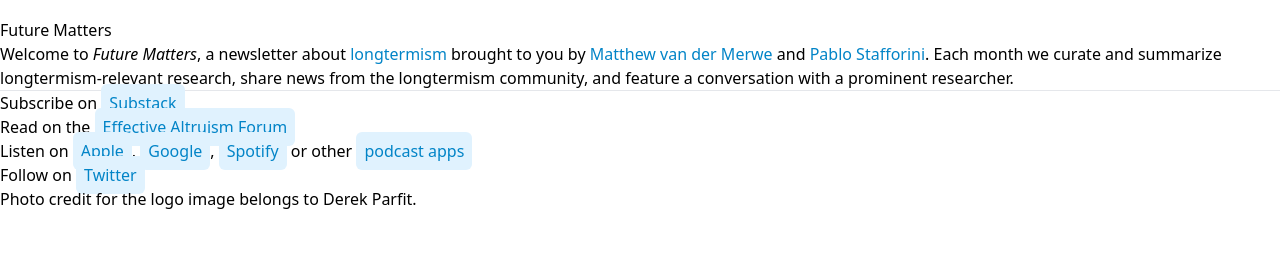
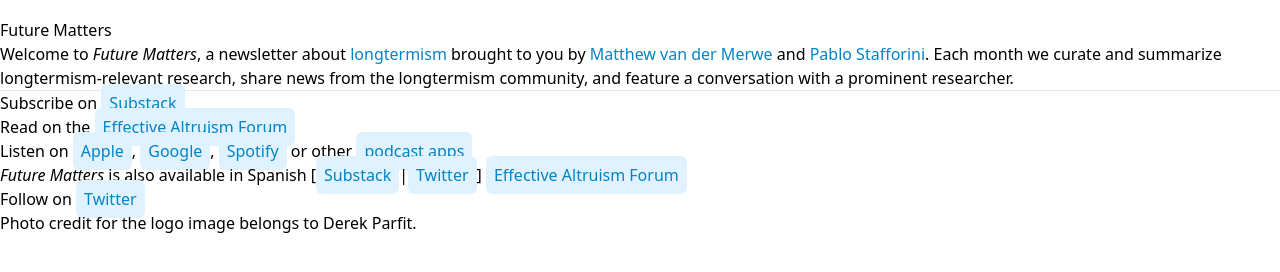
Before and after one commit to finmoorhouse/future-matters, an Eleventy site: page src/index.md in a window 1280 px wide. Shown: the part 262-534 px from the top of the page. Built offline with nearby package versions, Linux system fonts and the light colour scheme; Eleventy itself is replaced by a stand-in of ours; files that its build step writes are made by us from their sources.

Commit message:
add mention on Spanish translation

```diff
--- a/src/_includes/base.njk
+++ b/src/_includes/base.njk
@@ -72,6 +72,13 @@
                       >Spotify</a> or other <a href="https://pnc.st/s/future-matters">podcast apps</a>
                   </li>
                   <li>
+                    <em>Future Matters</em> is also available in Spanish [<a href="https://largoplacismo.substack.com/">Substack</a>|<a href="https://twitter.com/largoplacismo">Twitter</a>]
+                    <a
+                      href="https://forum.effectivealtruism.org/s/Y7rCDmxRbrrKBT9Bo"
+                      >Effective Altruism Forum</a
+                    >
+                  </li>
+                  <li>
                     Follow on
                     <a href="https://twitter.com/FutureMatters_">Twitter</a>
                   </li>
```
Also changed, not shown: 1 other file.
